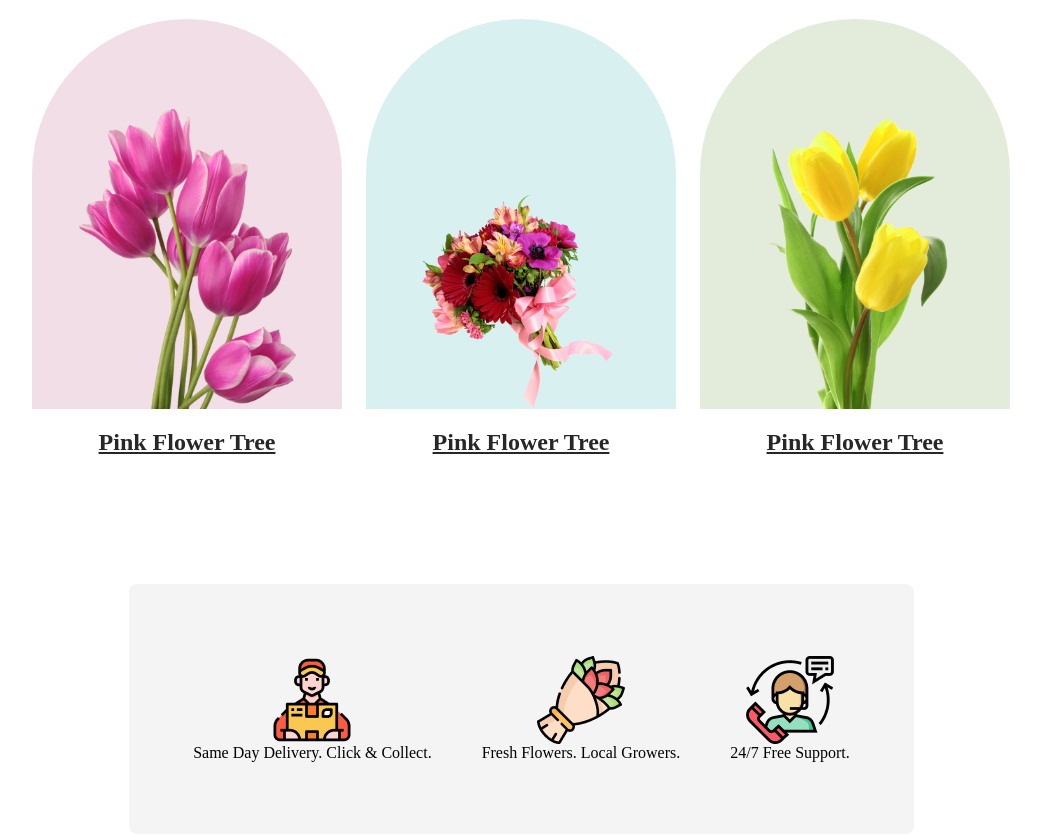
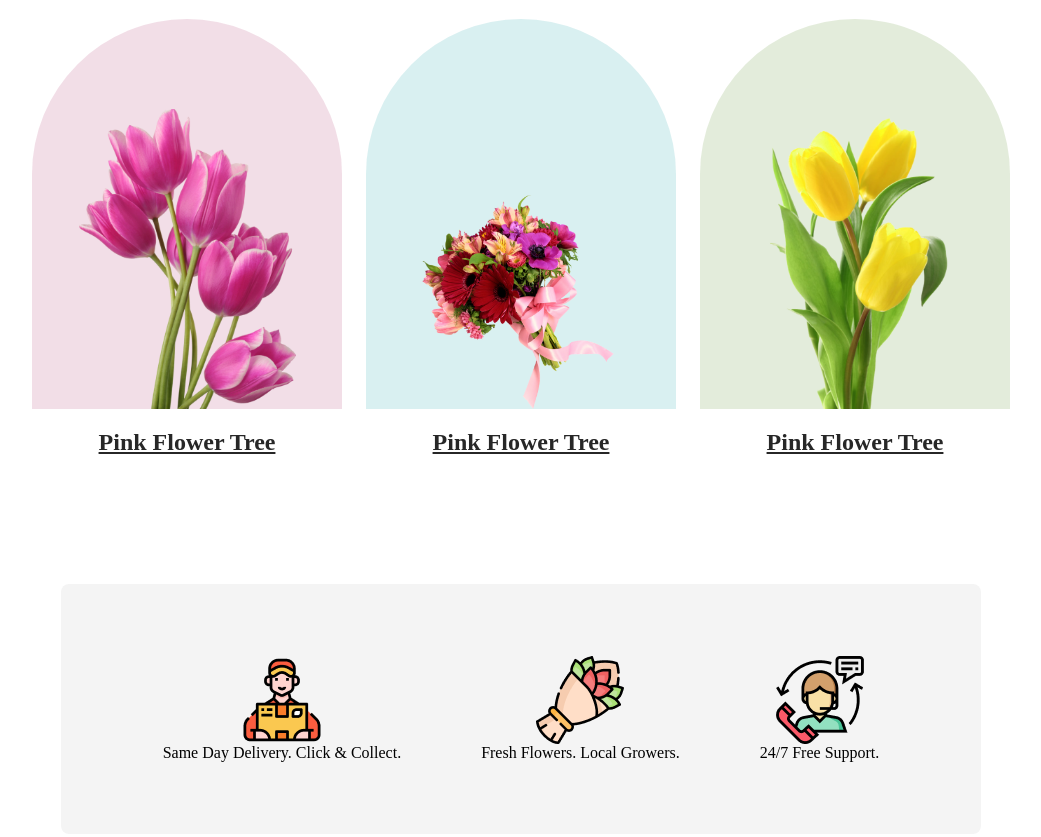
Before and after one commit to kawser2917/flower_shop, a plain HTML site: page index.html in a window 1280 px wide. Shown: the part 1065-1902 px from the top of the page, without its empty margins (119-1160 px from the left). Drawn offline with Linux system fonts and the light colour scheme.

Commit message:
service section updated

```diff
--- a/style/style.css
+++ b/style/style.css
@@ -112,12 +112,12 @@
 /* Services section started */
 .services {
     display: flex;
-    gap: 50px;
+    gap: 80px;
     justify-content: center;
     align-items: center;
     border-radius: 8px;
     background: rgba(39, 39, 39, 0.05);
-    margin: 128px 247px 128px 248px;
+    margin: 128px 180px 128px 180px;
     height: 250px;
 
 }
```
